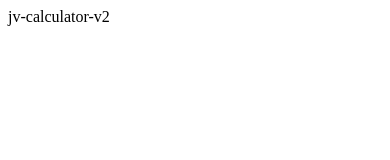
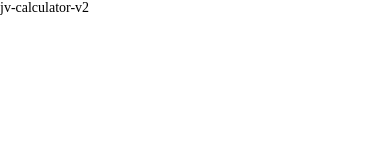
Before and after one commit to joaobispo2077/jv-calculator-v2, an Angular app: page / in a window 390 px wide. Shown: the top 160 px of the page. Built offline with nearby package versions, Linux system fonts and the light colour scheme.

Commit message:
feat: add global styles

```diff
--- a/src/styles.scss
+++ b/src/styles.scss
@@ -1 +1,60 @@
-/* You can add global styles to this file, and also import other style files */
+:root {
+  --background: hsl(0, 0%, 90%);
+  --shape: hsl(0, 5%, 81%);
+  --primary: hsl(0, 100%, 0);
+  --secondary: hsl(60, 10%, 19%);
+  --tertiary: hsl(0, 0%, 100%);
+  --button-background: hsl(35, 11%, 61%);
+  --button-shadow: hsl(45, 7%, 89%);
+  --action-button-background: hsl(185, 42%, 37%);
+  --action-button-shadow: hsl(185, 58%, 25%);
+  --submit-button: hsl(25, 99%, 27%);
+  --soft-submit-button: hsl(25, 98%, 40%);
+}
+
+* {
+  margin: 0;
+  padding: 0;
+  box-sizing: border-box;
+}
+@media (max-width: 1080px) {
+  html {
+    font-size: 93.75%;
+  }
+}
+@media (max-width: 720px) {
+  html {
+    font-size: 87.5%;
+  }
+}
+#app {
+  -webkit-font-smoothing: antialiased;
+  -moz-osx-font-smoothing: grayscale;
+  width: 100%;
+  height: 100%;
+}
+#app,
+.container {
+  font-family: Spartan, Roboto, Arial, sans-serif;
+  font-weight: 700;
+  background: var(--background);
+}
+.container {
+  max-width: 1440px;
+  width: 100%;
+  height: 100vh;
+  margin: 0 auto;
+  display: flex;
+  flex-direction: column;
+  align-items: center;
+  justify-content: center;
+  padding: 2rem;
+}
+.title {
+  text-align: center;
+  font-size: 3rem;
+  color: var(--primary);
+}
+button {
+  cursor: pointer;
+}
```
